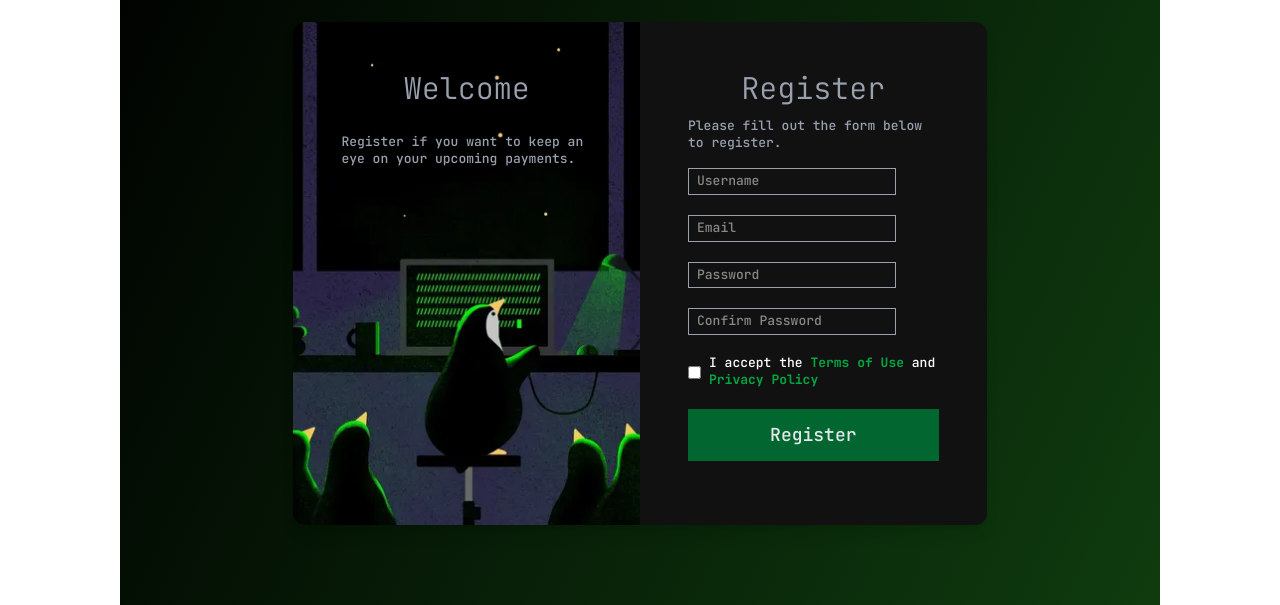
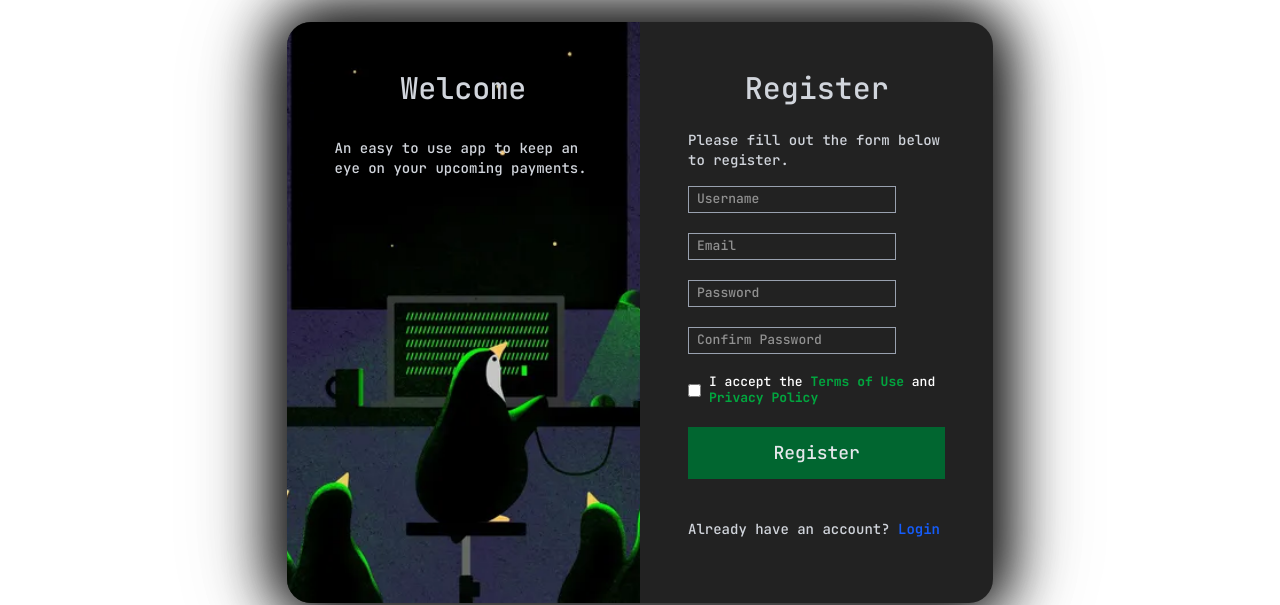
Before and after one commit to rober0xf/notifier-front, a Vue app: page /register in a window 1280 px wide. Shown: the part 154-759 px from the top of the page. Built offline with nearby package versions, Linux system fonts and the light colour scheme.

Commit message:
register view & component

```diff
--- a/src/components/RegistrationComponent.vue
+++ b/src/components/RegistrationComponent.vue
@@ -4,26 +4,33 @@ defineOptions({
 })
 import TermsAndConditions from '@/components/TermsCheckbox.vue'
 import { ref } from 'vue'
+import Button from '@/components/ButtonComponent.vue'
 
 const termsAccepted = ref(false)
 </script>
 
 <template>
-  <div class="min-h-screen py-40" style="background-image: linear-gradient(115deg, #000000, #0f3d0f)">
+  <div class="min-h-screen py-40">
     <div class="container mx-auto">
-      <div class="mx-auto flex w-10/12 flex-col overflow-hidden rounded-xl shadow-lg lg:w-8/12 lg:flex-row" style="background-color: #111111">
+      <div
+        class="mx-auto flex w-10/12 flex-col overflow-hidden rounded-3xl border-gray-800 lg:w-8/12 lg:flex-row"
+        style="
+          background-color: #222;
+          filter: drop-shadow(0 0 30px rgba(0, 0, 0, 0.9)) drop-shadow(0 0 30px rgba(0, 0, 0, 0.6)) drop-shadow(0 0 30px rgba(0, 0, 0, 0.4));
+        "
+      >
         <div
-          class="flex w-full flex-col items-center bg-cover bg-center bg-no-repeat p-12 lg:w-1/2"
+          class="relative flex w-full flex-col items-center bg-cover bg-center bg-no-repeat p-12 lg:w-1/2"
           style="background-image: url('/src/images/registration.jpg')"
         >
-          <h1 class="mb-3 text-3xl text-gray-400">Welcome</h1>
+          <h1 class="mb-3 text-3xl font-medium text-gray-300">Welcome</h1>
           <div>
-            <p class="mt-4 font-medium text-gray-400">Register if you want to keep an eye on your upcoming payments.</p>
+            <p class="mt-5 text-sm font-medium text-gray-300">An easy to use app to keep an eye on your upcoming payments.</p>
           </div>
         </div>
         <div class="w-full px-12 py-16 lg:w-1/2">
-          <h2 class="-mt-4 mb-3 text-center text-3xl text-gray-400">Register</h2>
-          <p class="mb-4 font-medium text-gray-400">Please fill out the form below to register.</p>
+          <h2 class="-mt-4 text-center text-3xl font-medium text-gray-300">Register</h2>
+          <p class="mt-6 mb-4 text-sm font-medium text-gray-300">Please fill out the form below to register.</p>
           <form action="/#" method="POST">
             <div class="gap-5">
               <input
@@ -69,8 +76,15 @@ const termsAccepted = ref(false)
             <TermsAndConditions v-model="termsAccepted" required />
 
             <div class="mt-5">
-              <button type="submit" class="w-full cursor-pointer bg-green-800 py-3 text-center text-lg font-medium text-gray-200">Register</button>
+              <Button
+                type="submit"
+                class="w-full cursor-pointer bg-green-800 py-3 text-center text-lg font-medium text-gray-200 duration-300 hover:bg-green-900"
+                label="Register"
+              />
             </div>
+            <p class="mt-10 text-sm font-medium text-gray-300">
+              Already have an account? <a href="/login" class="font-semibold text-sm text-blue-600 hover:underline">Login</a>
+            </p>
           </form>
         </div>
       </div>
--- a/src/views/RegisterView.vue
+++ b/src/views/RegisterView.vue
@@ -1,5 +1,6 @@
 <script setup lang="ts">
 import RegistrationPage from '@/components/RegistrationComponent.vue'
+import user from '@/composables/user'
 </script>
 
 <template>
```
